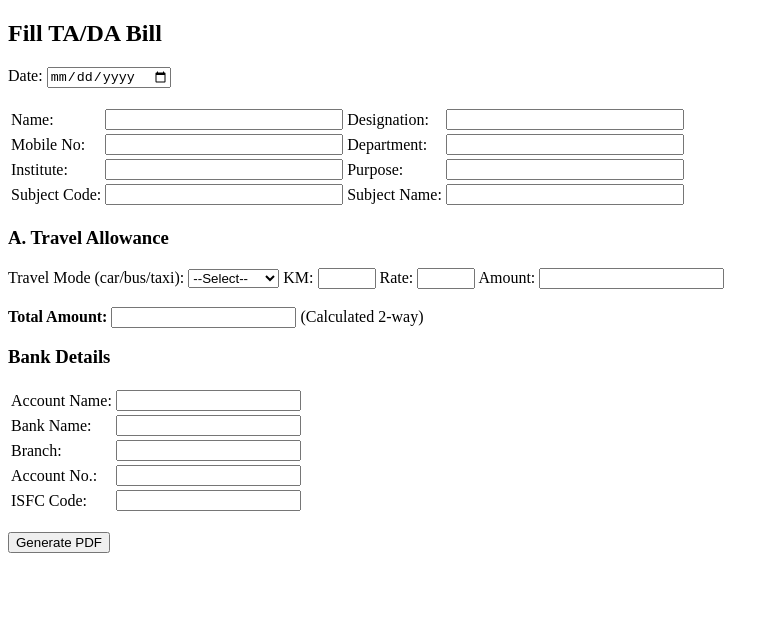
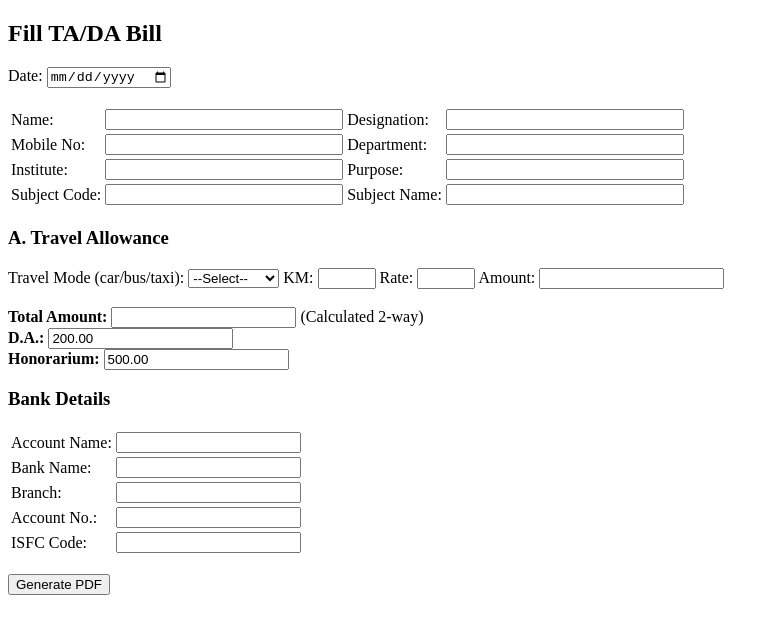
Before and after one commit to samirkariya/DU_TA_DA_Form, a plain HTML site: page index.html in a window 1280 px wide. Shown: the whole page, without its empty margins (0-779 px from the left). Drawn offline with nearby package versions, Linux system fonts and the light colour scheme.

Commit message:
Update index.html
DA and Honorium printed in HTML

```diff
--- a/index.html
+++ b/index.html
@@ -7,6 +7,7 @@
   <script>
     let finalAmount=0.00, da=200.00,honorarium=500.00;
     let parts;
+
     function dateFormat(){
       let dateValue = document.getElementById('date').value;
       parts = dateValue.split("-");
@@ -97,6 +98,13 @@
         <label>Amount: <input type="number" id="amount2" readonly> </label> -->
         <br>
         <b><label>Total Amount: <input type="number" id="totalAmount" readonly> </label></b> (Calculated 2-way)
+        <br>
+        <b>D.A.: </b> <input type="number" id="da"> <br>
+        <b>Honorarium: </b> <input type="number" id="hono">
+        <script>
+          document.getElementById("da").value = da.toFixed(2);
+    document.getElementById("hono").value = honorarium.toFixed(2);
+        </script>
       <h3>Bank Details</h3>
       <table>
         <tr><td><label>Account Name: </label></td><td><input type="text" id="accName"></td></tr>
```
